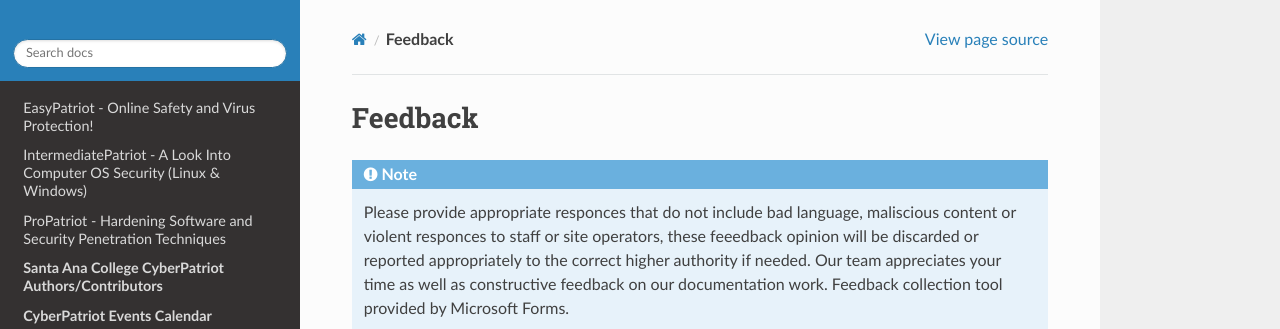
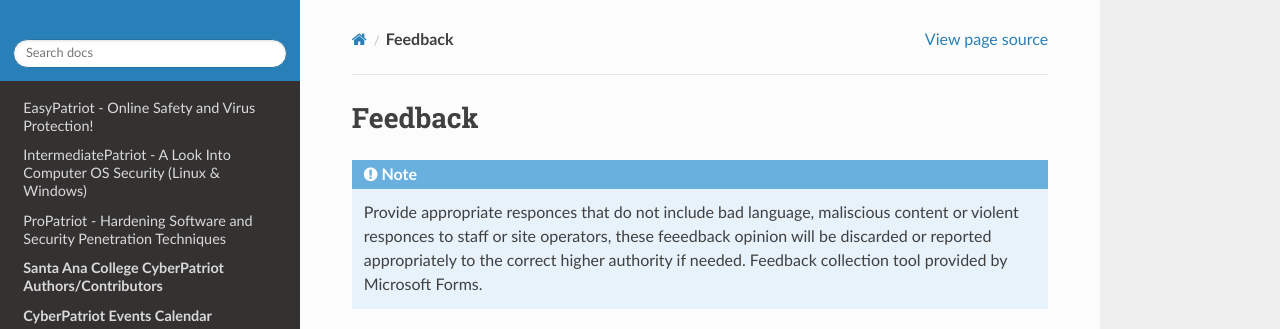
Before and after one commit to natt96z/cybersac, a Sphinx documentation site: the page built from docs/source/feedback.rst, in a window 1280 px wide and 1183 px high, cut to the strip 0-329 px from the top of the window. Built offline with Sphinx 7.4.7 and the Read the Docs theme 2.0.0, drawn with Linux system fonts in a browser that asks for light colours; pages that are not in the unit, such as notebooks, are missing from menus.

Commit message:
Update feedback.rst

```diff
--- a/docs/source/feedback.rst
+++ b/docs/source/feedback.rst
@@ -2,9 +2,9 @@
 **Feedback**
 =================================
 
-.. Note:: Please provide appropriate responces that do not include bad language, maliscious content or violent responces to staff or site operators, these feeedback opinion will be discarded or reported appropriately to the correct higher authority if needed. Our team appreciates your time as well as constructive feedback on our documentation work. Feedback collection tool provided by Microsoft Forms.
+.. Note:: Provide appropriate responces that do not include bad language, maliscious content or violent responces to staff or site operators, these feeedback opinion will be discarded or reported appropriately to the correct higher authority if needed. Feedback collection tool provided by Microsoft Forms.
 
 
 .. raw:: html
 
-  <iframe width="640px" height="480px" src="https://forms.office.com/Pages/ResponsePage.aspx?id=lQAEqG1xSU63g7X3Ru6os1POrUcHWnBDq39Po2FUgcFURVc5Q1MyNlBaMUNLVEtPWUNRN1c5WTZVNC4u&embed=true" frameborder="0" marginwidth="0" marginheight="0" style="border: none; max-width:100%; max-height:100vh" allowfullscreen webkitallowfullscreen mozallowfullscreen msallowfullscreen> </iframe>
+  <iframe width="640px" height="680px" src="https://forms.office.com/Pages/ResponsePage.aspx?id=lQAEqG1xSU63g7X3Ru6os1POrUcHWnBDq39Po2FUgcFURVc5Q1MyNlBaMUNLVEtPWUNRN1c5WTZVNC4u&embed=true" frameborder="0" marginwidth="0" marginheight="0" style="border: none; max-width:100%; max-height:100vh" allowfullscreen webkitallowfullscreen mozallowfullscreen msallowfullscreen> </iframe>
```
